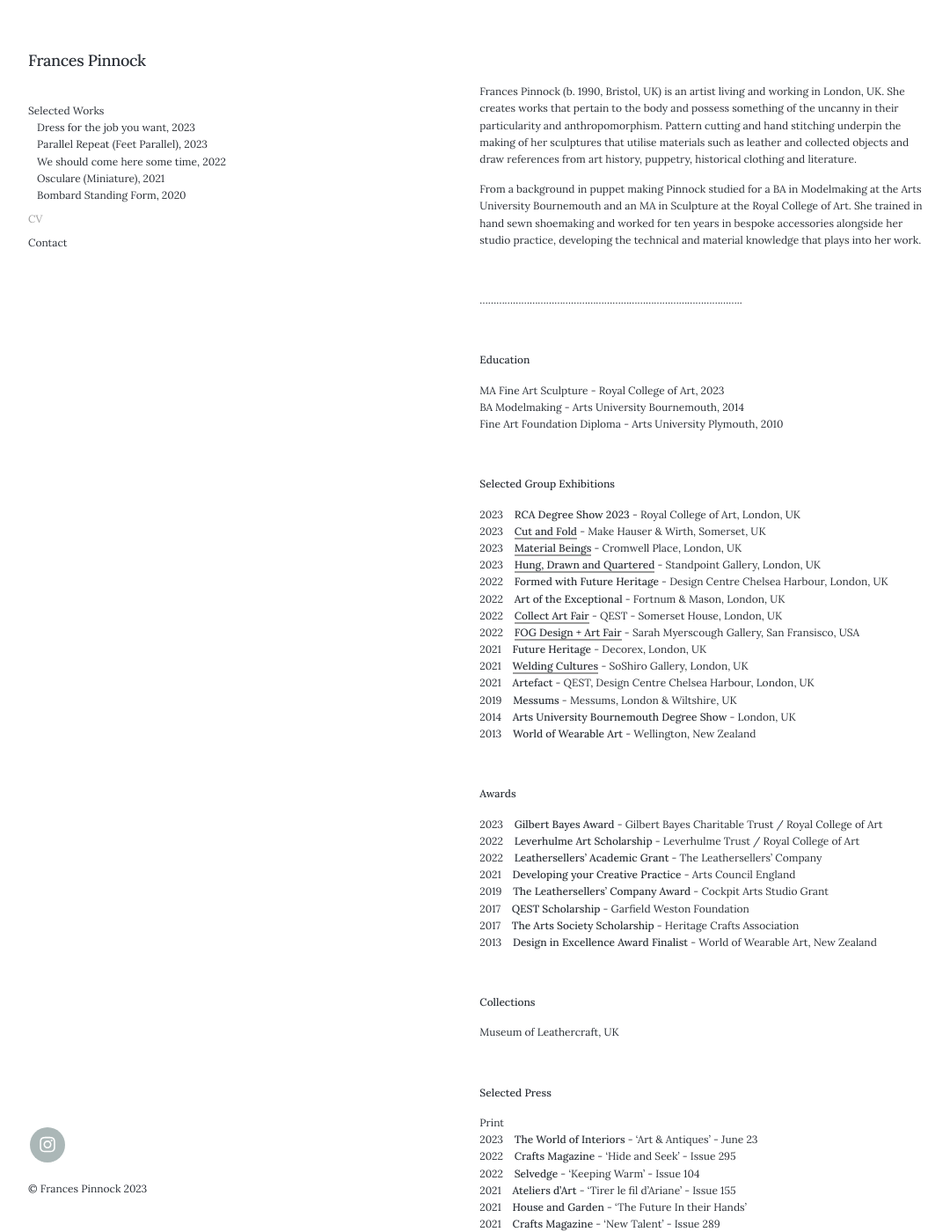
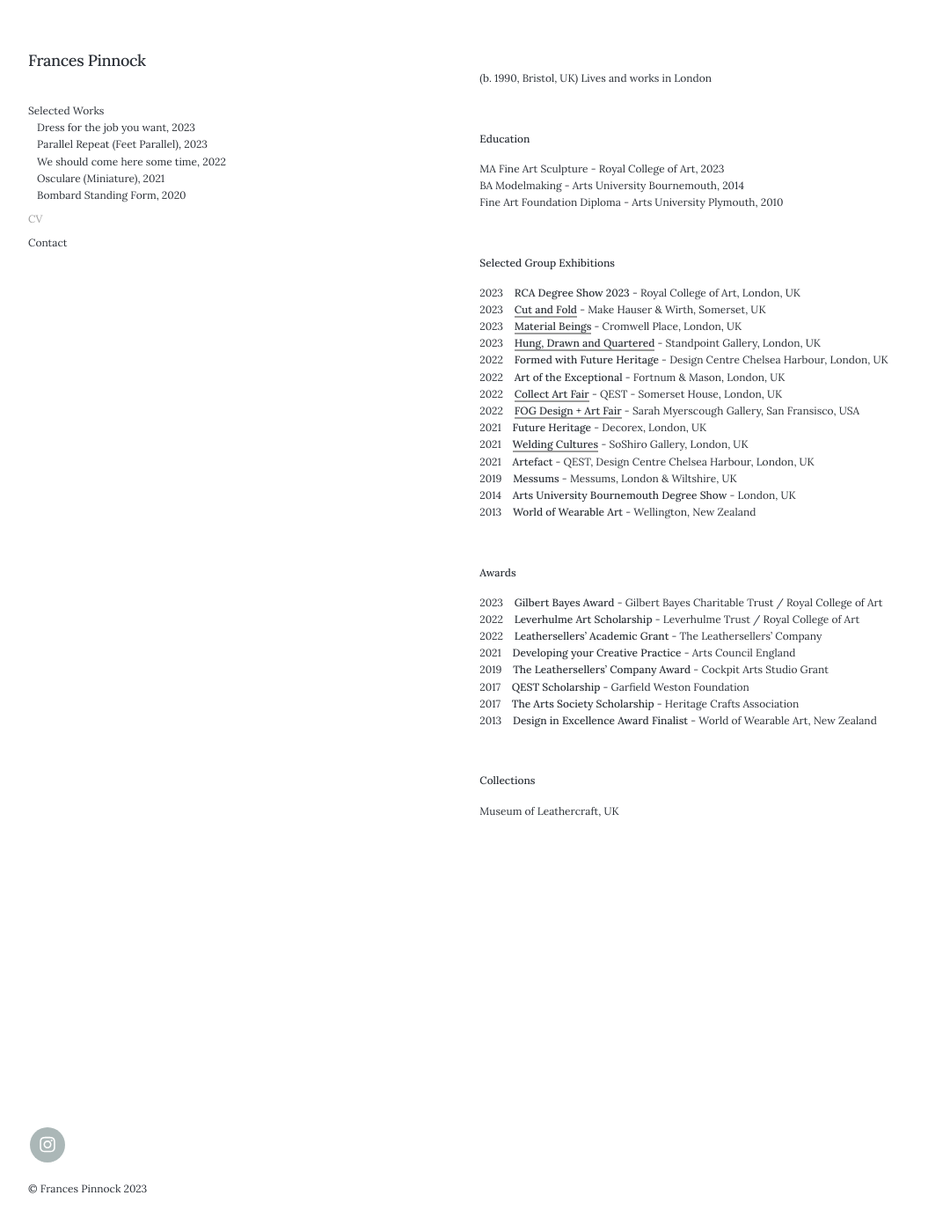
Before and after one commit to francespinnock/francespinnock.github.io, a Jekyll site: the page built from _pages/cv.md, in a window 1280 px wide and 1400 px high. Shown: the whole window at 88% size, without its empty margins (28-1108 px from the left). Built offline with Jekyll 4.4.1, drawn with Linux system fonts in a browser that asks for light colours; nearby versions of some CDN libraries.

Commit message:
Update cv.md

```diff
--- a/_pages/cv.md
+++ b/_pages/cv.md
@@ -3,17 +3,11 @@ title: CV
 subtitle:
 description: About Frances Pinnock
 ---
-<br />
-
-Frances Pinnock (b. 1990, Bristol, UK) is an artist living and working in London, UK. She creates works that pertain to the body and possess something of the uncanny in their particularity and anthropomorphism. Pattern cutting and hand stitching underpin the making of her sculptures that utilise materials such as leather and collected objects and draw references from art history, puppetry, historical clothing and literature.
-
-From a background in puppet making Pinnock studied for a BA in Modelmaking at the Arts University Bournemouth and an MA in Sculpture at the Royal College of Art. She trained in hand sewn shoemaking and worked for ten years in bespoke accessories alongside her studio practice, developing the technical and material knowledge that plays into her work.
-
-
 
 <br />
+(b. 1990, Bristol, UK)
+Lives and works in London
 
-...............................................................................................
 
 <br />
 
@@ -66,14 +60,3 @@ Fine Art Foundation Diploma - Arts University Plymouth, 2010
 Museum of Leathercraft, UK
 
 <br />
-
-
-**Selected Press**
-
-Print
-2023&nbsp;&nbsp;&nbsp; **The World of Interiors** - 'Art & Antiques' - June 23
-2022&nbsp;&nbsp;&nbsp; **Crafts Magazine** - 'Hide and Seek' - Issue 295
-2022&nbsp;&nbsp;&nbsp; **Selvedge** - 'Keeping Warm' - Issue 104
-2021&nbsp;&nbsp;&nbsp; **Ateliers d'Art** - 'Tirer le fil d'Ariane' - Issue 155
-2021&nbsp;&nbsp;&nbsp; **House and Garden** - 'The Future In their Hands'
-2021&nbsp;&nbsp;&nbsp; **Crafts Magazine** - 'New Talent' - Issue 289
```
